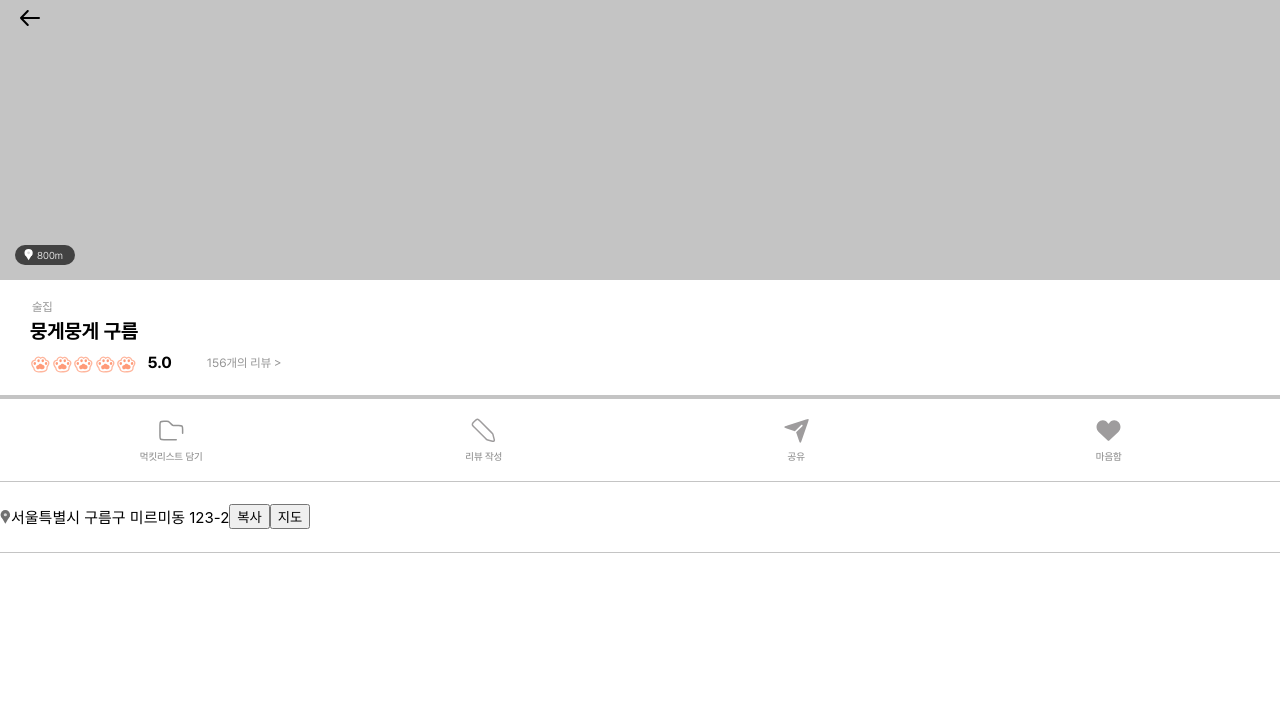
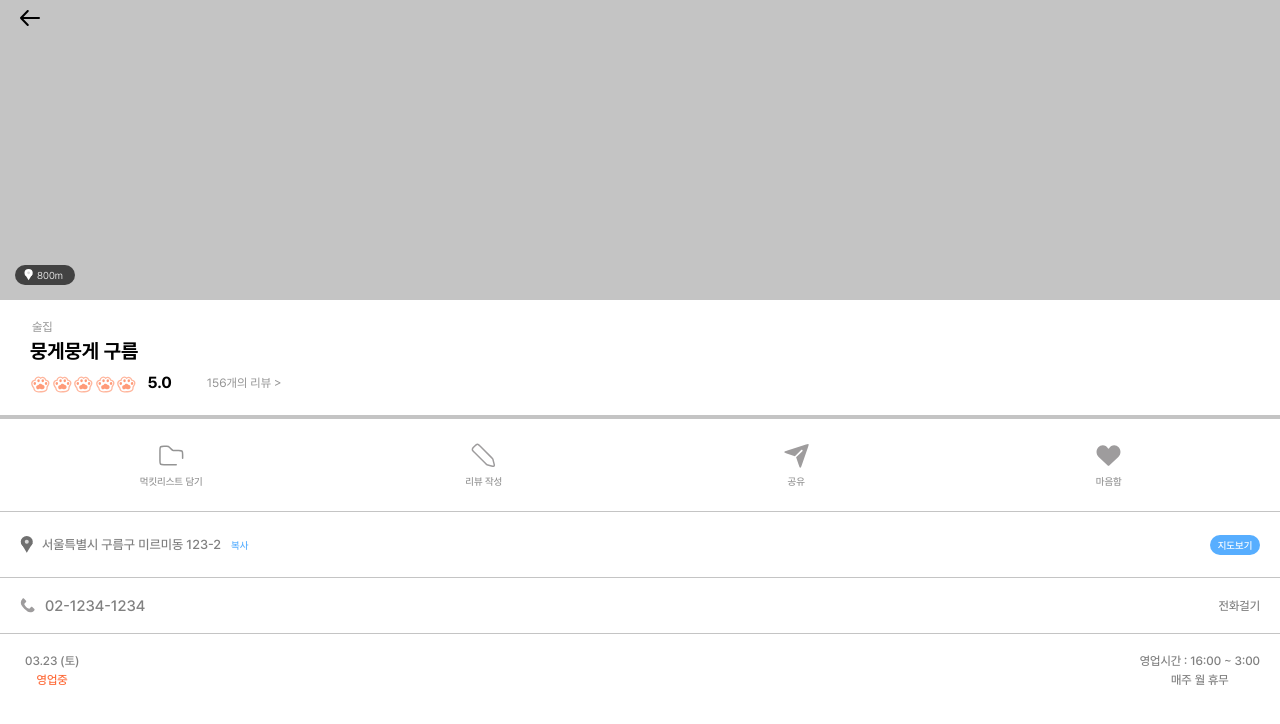
Before and after one commit to 2kmkmkm/2024_BEOTKKOTTHON_TEAM_2_FE_3, a React (Create React App) app: page /spotdetail in a window 1280 px wide. Shown: the top 724 px of the page. Built offline with nearby package versions, Linux system fonts and the light colour scheme.

Commit message:
feat: 맛집 상세페이지 구현 완료

```diff
--- a/src/Page/SpotdetailPage.jsx
+++ b/src/Page/SpotdetailPage.jsx
@@ -9,6 +9,7 @@ import include from "../Img/include.svg";
 import review from "../Img/review.svg";
 import share from "../Img/share.svg";
 import heart from "../Img/heart.svg";
+import contact from "../Img/contact.svg";
 import styles from "../css/spotdetailpage.module.css";
 
 const Header = styled.div`
@@ -26,7 +27,7 @@ const SpotImage = styled.div`
   position: relative;
   display: flex;
   width: 100%;
-  height: 280px;
+  height: 300px;
   background: #c4c4c4;
 `;
 
@@ -107,10 +108,6 @@ const SpotInfo2 = () => {
   );
 };
 
-const Copy = styled.button``;
-
-const Map = styled.button``;
-
 const Address = () => {
   return (
     <>
@@ -123,8 +120,43 @@ const Address = () => {
         <div className={styles.address_detail}>
           서울특별시 구름구 미르미동 123-2
         </div>
-        <Copy>복사</Copy>
-        <Map>지도</Map>
+        <Link className={styles.copy} to="">
+          복사
+        </Link>
+        <Link className={styles.mapbutton} to="">
+          <div className={styles.map}>지도보기</div>
+        </Link>
+      </div>
+    </>
+  );
+};
+
+const Contact = () => {
+  return (
+    <>
+      <div className={styles.contact}>
+        <img className={styles.contact_img} src={contact} alt="contact" />
+        <div className={styles.contact_detail}>02-1234-1234</div>
+        <Link to="" className={styles.call}>
+          전화걸기
+        </Link>
+      </div>
+    </>
+  );
+};
+
+const Hours = () => {
+  return (
+    <>
+      <div className={styles.hours}>
+        <div className={styles.current}>
+          <div className={styles.date}>03.23 (토)</div>
+          <div className={styles.status}>영업중</div>
+        </div>
+        <div className={styles.opening}>
+          <div className={styles.open_close}>영업시간 : 16:00 ~ 3:00</div>
+          <div className={styles.off}>매주 월 휴무</div>
+        </div>
       </div>
     </>
   );
@@ -162,6 +194,9 @@ const SpotdetailPage = () => {
       <div className={styles.gap2} />
       <Address />
       <div className={styles.gap2} />
+      <Contact />
+      <div className={styles.gap2} />
+      <Hours />
     </>
   );
 };
--- a/src/css/spotdetailpage.module.css
+++ b/src/css/spotdetailpage.module.css
@@ -69,7 +69,7 @@
 
 .gap2 {
     background-color: #c4c4c4;
-    height: 1px;
+    height: 1.2px;
     width: 100%;
 }
 
@@ -88,7 +88,7 @@ table {
 
 tr, td {
     table-layout: fixed;
-    height: 60px;
+    height: 70px;
     font-size: 10px;
     color: #949494;
 }
@@ -109,9 +109,124 @@ tr, td {
 }
 
 .address {
-    height: 70px;
+    height: 65px;
     font-size: 15px;
     width: 100%;
     display: flex;
     align-items: center;
+    justify-content: center;
 }
+
+.location_black {
+    width: 14px;
+    margin-left: 20px;
+}
+
+.address_detail {
+    margin-left: 8px;
+    font-family: "Pretendard-Medium";
+    color: #808080;
+    font-size: 13px;
+}
+
+.mapbutton {
+    margin-top:2px;
+    margin-left: auto;
+    margin-right: 20px;
+    display: flex;
+    background-color: #57AEFF;
+    width: 50px;
+    height: 20px;
+    border-radius: 1rem;
+    text-decoration: none;
+    align-items: center;
+    justify-content: center;
+}
+
+.map {
+    font-size: 10px;
+    color: white;
+    font-family: "Pretendard-Medium";
+}
+
+.copy {
+    margin-left: 10px;
+    padding-top: 1.7px;
+    font-size: 10px;
+    color: #57AEFF;
+    text-decoration: none;
+    align-items: center;
+    justify-content: center;
+    font-family: "Pretendard-Medium";
+}
+
+.contact {
+    display: flex;
+    height: 55px;
+    align-items: center;
+}
+
+.contact_img {
+    margin-left: 20px;
+    width: 15px;
+}
+
+.contact_detail {
+    margin-left: 10px;
+    font-family: "Pretendard-Medium";
+    color: #808080;
+    font-size: 15px;
+}
+
+.call {
+    font-family: "Pretendard-Medium";
+    text-decoration: none;
+    color:#808080;
+    margin-left: auto;
+    margin-right:20px;
+    font-size: 12px;
+}
+
+.hours {
+    display: flex;
+    align-items: center;
+    font-family: "Pretendard-Medium";
+    color: #808080;
+    font-size: 12px;
+    margin-top: 20px;
+}
+
+.current {
+    display: flex;
+    flex-direction: column;
+    margin-left: 25px;
+    justify-content: center;
+}
+
+.date {
+
+}
+
+.status {
+    text-align: center;
+    align-items: center;
+    justify-content: center;
+    margin-top: 5px;
+    color: #FE6A38;
+}
+
+.opening{
+    margin-left: auto;
+    margin-right: 20px;
+}
+
+.open_close {
+
+}
+
+.off{
+    margin-top: 5px;
+    text-align: center;
+    align-items: center;
+    justify-content: center;
+}
```
Also changed, not shown: src/Img/contact.svg (added).
